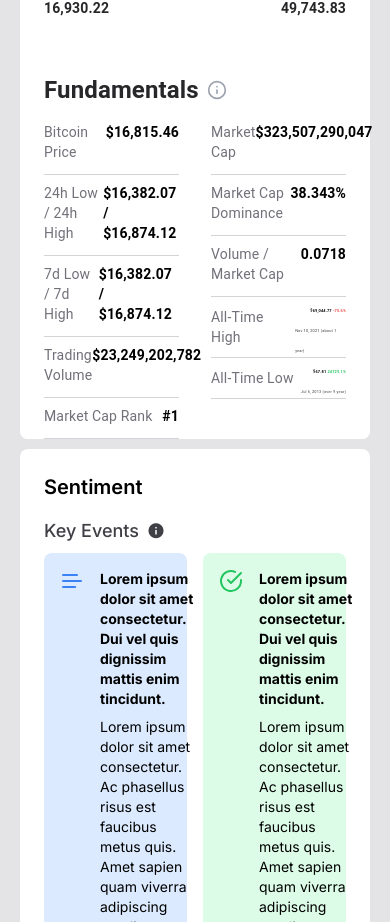
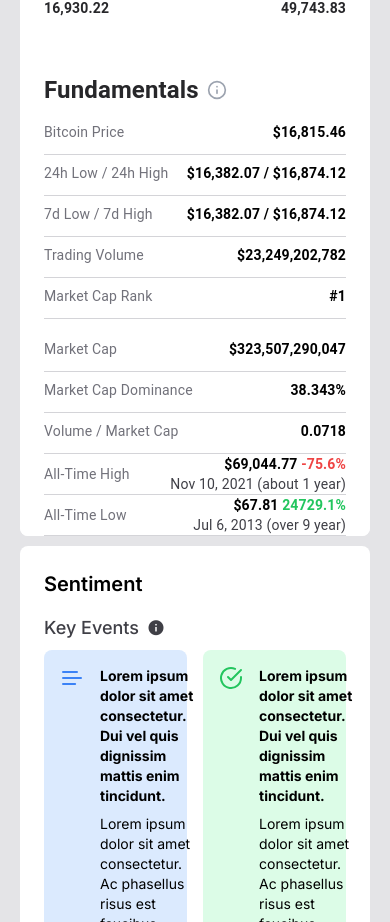
Before and after one commit to iamrajeev2005/Koin-x-Project, a Next.js app: page / in a window 390 px wide. Shown: the part 1027-1949 px from the top of the page. Built offline with nearby package versions, Linux system fonts and the light colour scheme; no server answers.

Commit message:
overview tab responsive for medium devices done

```diff
--- a/src/app/components/Overview.jsx
+++ b/src/app/components/Overview.jsx
@@ -12,12 +12,12 @@
           </div>
           <div className="relative">
             <div className="mx-24 h-1 rounded-full bg-gradient-to-r from-red-500 to-green-500"></div>
-            <div className="absolute left-[70%] top-2">
+            <div className="absolute left-[60%] top-2">
               <div
                 className="w-0 h-0
-  border-l-[5px] border-l-transparent
-  border-b-[10px] border-b-black
-  border-r-[5px] border-r-transparent"
+                          border-l-[5px] border-l-transparent
+                          border-b-[10px] border-b-black
+                          border-r-[5px] border-r-transparent"
               />
               <span className="absolute -translate-x-[50%] top-4 text-sm text-zinc-900">
                 $48,637.83
@@ -48,7 +48,7 @@
           Fundamentals
           <InfoIcon className="ml-2 w-5 h-5 text-gray-400" />
         </h2>
-        <div className="grid grid-cols-2 gap-8 mt-4">
+        <div className="grid grid-cols-2 max-md:flex max-md:flex-col gap-8 mt-4">
           <div>
             <div className="flex justify-between border-b-[1px] border-zinc-300 pb-3">
               <span className=" text-sm text-zinc-500">Bitcoin Price</span>
@@ -66,12 +66,12 @@
               <span className=" text-sm text-zinc-500">Trading Volume</span>
               <span className="font-bold text-sm">$23,249,202,782</span>
             </div>
-            <div className="flex justify-between mt-2 border-b-[1px] border-zinc-300 pb-3">
+            <div className="flex justify-between mt-2 border-b-[1px] border-zinc-300 pb-3 ">
               <span className=" text-sm text-zinc-500">Market Cap Rank</span>
               <span className="font-bold text-sm">#1</span>
             </div>
           </div>
-          <div>
+          <div className=" max-md:-mt-3">
             <div className="flex justify-between border-b-[1px] border-zinc-300 pb-3">
               <span className=" text-sm text-zinc-500">Market Cap</span>
               <span className="font-bold text-sm">$323,507,290,047</span>
@@ -92,13 +92,13 @@
               <span className=" text-sm text-zinc-500">All-Time High</span>
               <div className="flex flex-col items-end leading-tight">
                 <div>
-                  <span className="font-semibold text-[1vw]">
+                  <span className="font-semibold text-[1vw] max-md:text-sm">
                     $69,044.77
                     <span className="text-red-500"> -75.6%</span>
                   </span>
                 </div>
                 <div>
-                  <span className="text-[1vw] text-zinc-700">
+                  <span className="text-[1vw] max-md:text-sm text-zinc-700">
                     Nov 10, 2021 (about 1 year)
                   </span>
                 </div>
@@ -108,13 +108,13 @@
               <span className=" text-sm text-zinc-500">All-Time Low</span>
               <div className="flex flex-col items-end leading-tight">
                 <div>
-                  <span className="font-semibold text-[1vw]">
+                  <span className="font-semibold text-[1vw] max-md:text-sm">
                     $67.81
                     <span className="text-green-500"> 24729.1%</span>
                   </span>
                 </div>
                 <div>
-                  <span className="text-[1vw] text-zinc-700">
+                  <span className="text-[1vw] max-md:text-sm text-zinc-700">
                     Jul 6, 2013 (over 9 year)
                   </span>
                 </div>
```
